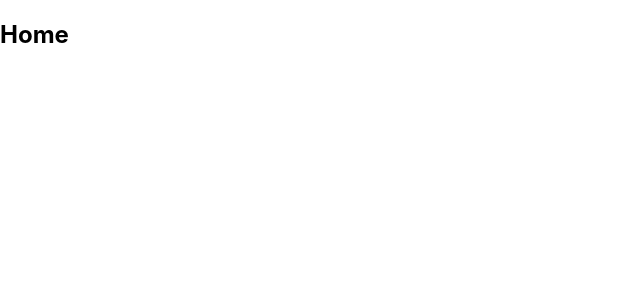
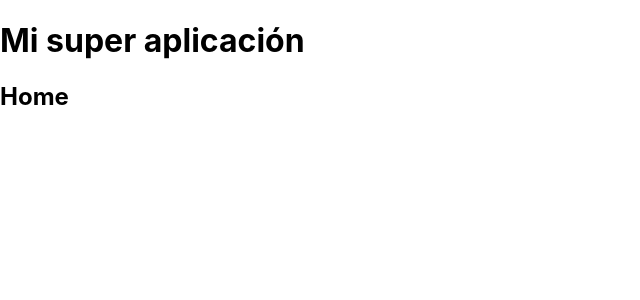
Before and after one commit to edgarestebens/routerreact, a React (Create React App) app: page / in a window 1280 px wide. Shown: the top 300 px of the page, without its empty margins (0-640 px from the left). Built offline with nearby package versions, Linux system fonts and the light colour scheme.

Commit message:
creando un template

```diff
--- a/src/App.js
+++ b/src/App.js
@@ -1,18 +1,28 @@
 import React, { Component } from 'react';
-import { Router, Route, browserHistory} from 'react-router';
+import { Router, IndexRoute, Route, browserHistory} from 'react-router';
 import './App.css';
 
 
 const Home = () => <h2>Home</h2>;
 const About = () => <h2>About</h2>;
 
+const Template =(props) => {
+  return(
+      <div>
+        <h1>Mi super aplicación</h1>
+          {props.children}
+      </div>
+    )
+}
 
 class App extends Component {
   render() {
     return (
       <Router history={browserHistory}>
-        <Route path="/" component={Home} />
-        <Route path="about"component={About} />
+        <Route path="/" component={Template}>
+          <IndexRoute component={Home} />
+          <Route path="about"component={About} />
+        </Route>
       </Router>
     );
   }
```
